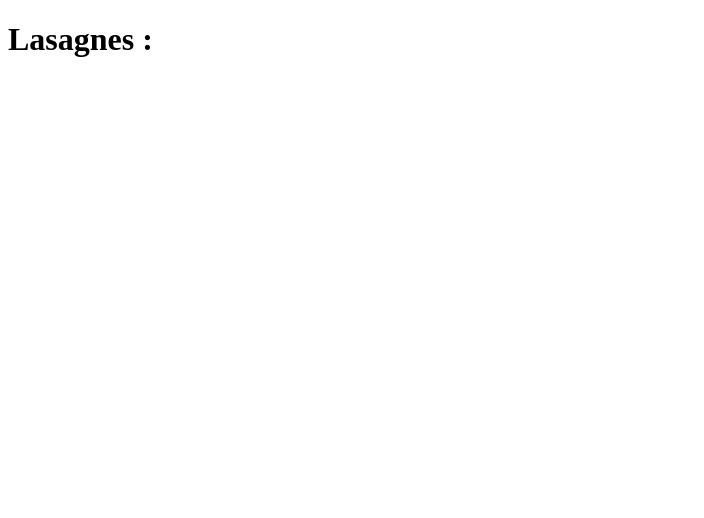
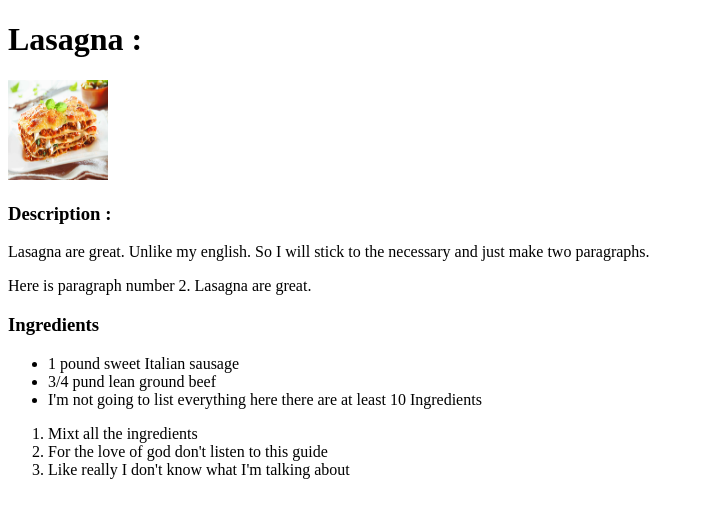
Before and after one commit to Kolder17/odin-recipes, a plain HTML site: page recipes/lasagna.html in a window 1280 px wide. Shown: the whole page, without its empty margins (0-704 px from the left). Drawn offline with Linux system fonts and the light colour scheme.

Commit message:
Added lists and lasagna img

```diff
--- a/recipes/lasagna.html
+++ b/recipes/lasagna.html
@@ -6,6 +6,24 @@
     <title>Lasagnes</title>
 </head>
 <body>
-    <h1>Lasagnes :</h1>
+    <h1>Lasagna :</h1>
+    <img src="../img/lasagna.jpg" alt="Delicious lasagna" height="100" width="100">
+    <h3>Description :</h3>
+    <p>Lasagna are great. Unlike my english. So I will stick to the necessary and just make two paragraphs.</p>
+
+    <p>Here is paragraph number 2. Lasagna are great. </p>
+
+    <h3>Ingredients</h3>
+    <ul>
+        <li>1 pound sweet Italian sausage</li>
+        <li>3/4 pund lean ground beef</li>
+        <li>I'm not going to list everything here there are at least 10 Ingredients</li>
+    </ul>
+    <ol>
+        <li>Mixt all the ingredients</li>
+        <li>For the love of god don't listen to this guide</li>
+        <li>Like really I don't know what I'm talking about</li>
+    </ol>
+
 </body>
 </html>
```
Also changed, not shown: img/lasagna.jpg (added).
